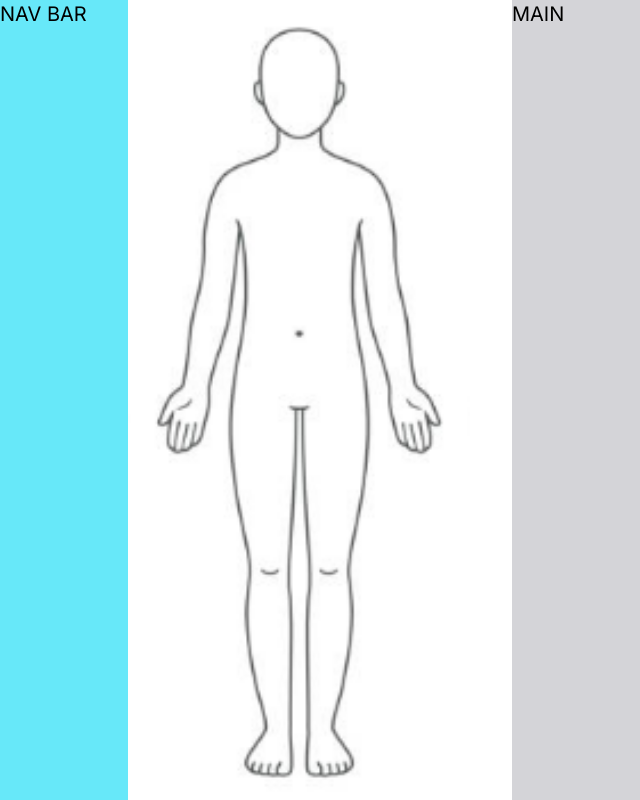
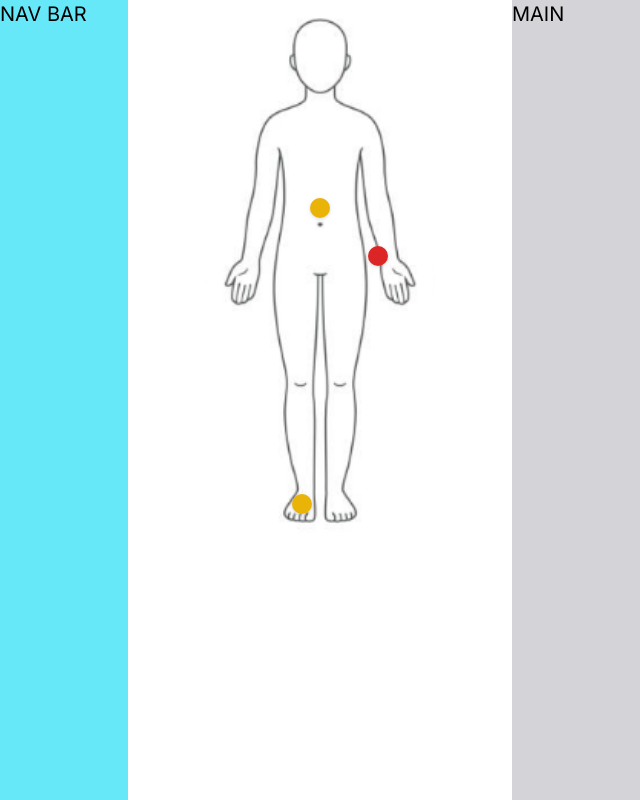
Before and after one commit to euouae682/dubhacks23, a Next.js app: page / in a window 1280 px wide. Shown: the whole page, without its empty margins (0-640 px from the left). Built offline with nearby package versions, Linux system fonts and the light colour scheme.

Commit message:
finished diagram basics

```diff
--- a/app/components/diagram.tsx
+++ b/app/components/diagram.tsx
@@ -3,26 +3,42 @@
 // iterate for: circle shape, coords,
 
 // for each one, change to cursor and create popup
+'use client';
+
 import Image from "next/image";
+import { useState } from "react";
 
 export function Diagram() {
+    const [healthPoints, setHealthPoints] = useState([
+        {
+            'topPos': '26',
+            'leftPos': '50',
+            'status': 'caution',
+        },
+        {
+            'topPos': '32',
+            'leftPos': '75',
+            'status': 'alert',
+        },
+        {
+            'topPos': '63',
+            'leftPos': '42',
+            'status': 'caution',
+        }
+    ]);
+
     return (
         <div className="col-span-3">
-            <Image
-            src="/TEMP.png"
-            alt="TEMP diagram"
-            sizes="100vw"
-            style={{
-                width: 'auto',
-                height: '100%',
-            }}
-            width={150}
-            height={351}
-            useMap="#diagram"
-            />
-
-            <map name="diagram">
-            </map>
+            <div className="relative w-3/5 h-full m-auto bg-[url('/TEMP.png')] bg-no-repeat bg-contain">
+                <ul className="relative h-full">
+                    { healthPoints.map(({ topPos, leftPos, status}) => {
+                        return (<li className={"absolute block top-[" + topPos + "%] left-[" + leftPos + "%] w-5 h-5 -ml-2.5 -mt-2.5 " + (status === 'caution' ? 'bg-yellow-500' : 'bg-red-600') + " rounded-3xl drop-shadow cursor-pointer"}></li>)
+                    })}
+                    {/* <li className="absolute block top-[26%] left-[50%] w-5 h-5 -ml-2.5 -mt-2.5 bg-yellow-500 rounded-3xl drop-shadow cursor-pointer"></li>
+                    <li className="absolute block top-[32%] left-[75%] w-5 h-5 -ml-2.5 -mt-2.5 bg-red-600 rounded-3xl drop-shadow cursor-pointer"></li>
+                    <li className="absolute block top-[63%] left-[42%] w-5 h-5 -ml-2.5 -mt-2.5 bg-yellow-500 rounded-3xl drop-shadow cursor-pointer"></li> */}
+                </ul>
+            </div>
         </div>
     )
   }
--- a/package.json
+++ b/package.json
@@ -14,6 +14,7 @@
     "@types/react": "18.2.6",
     "@types/react-dom": "18.2.4",
     "autoprefixer": "10.4.14",
+    "babel": "^6.23.0",
     "concurrently": "^8.0.1",
     "eslint": "8.40.0",
     "eslint-config-next": "13.4.2",
```
Also changed, not shown: 1 other file (tests, documents, lock files or other folders).
